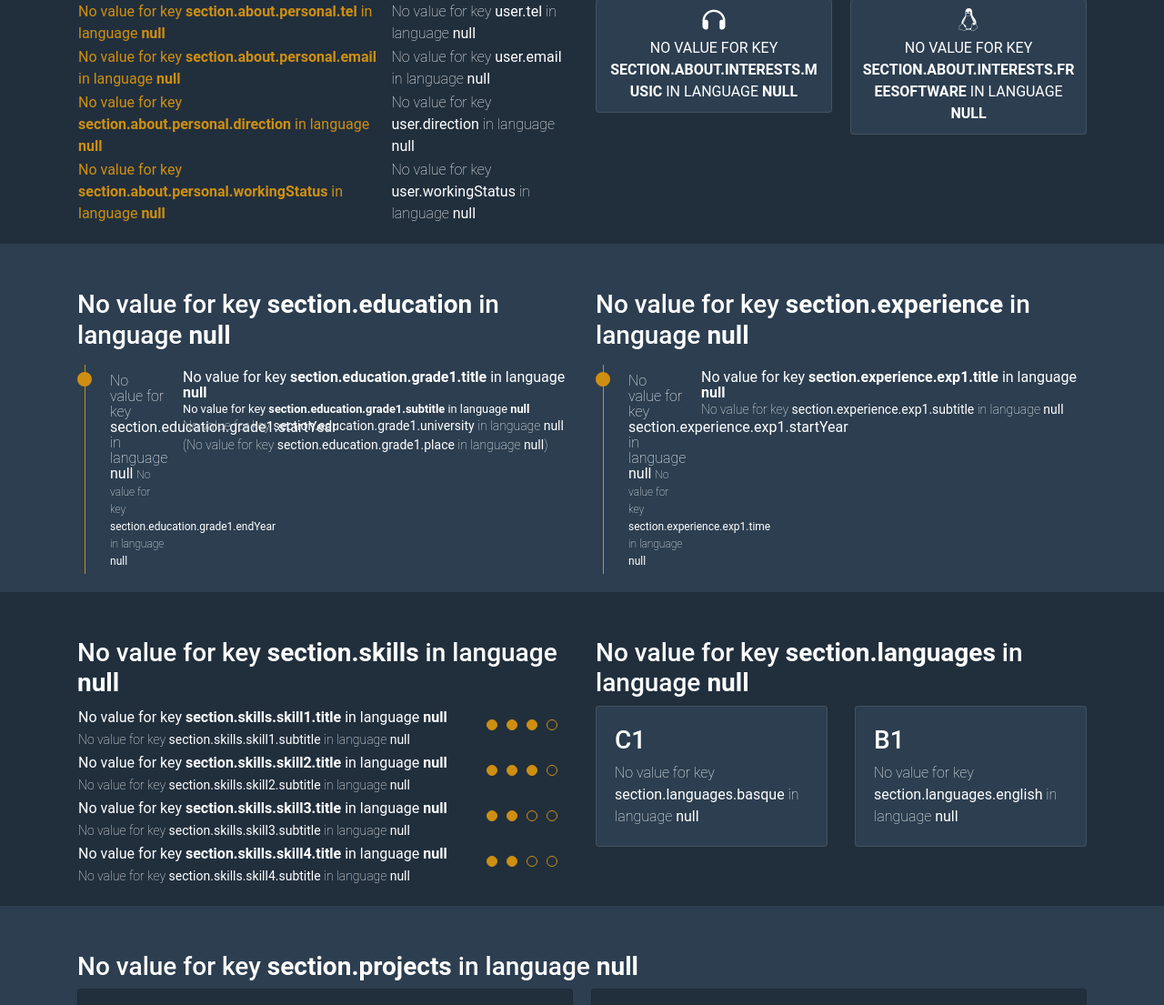
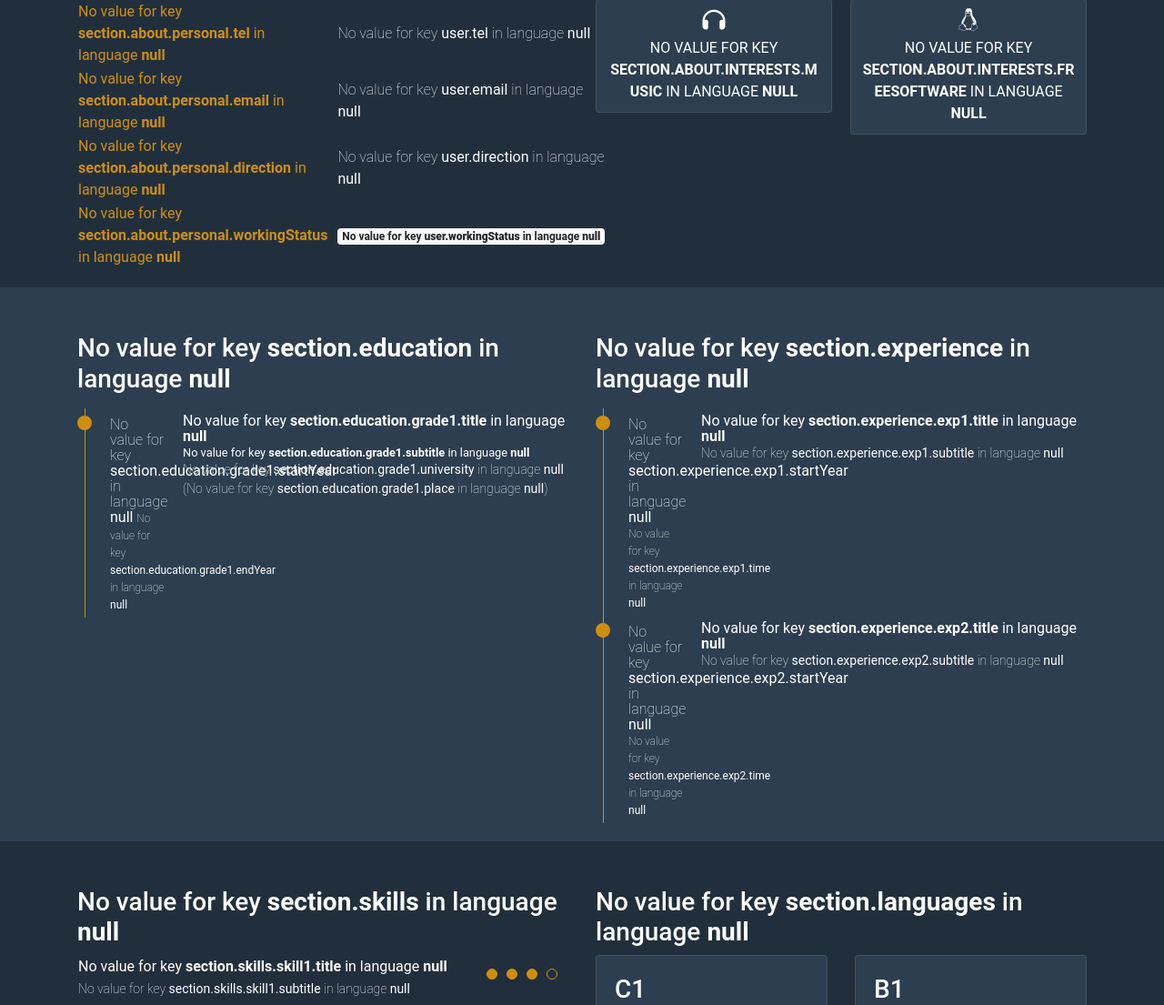
Before and after one commit to 853174/853174.github.io, a plain HTML site: page index.html in a window 1280 px wide. Shown: the part 871-1976 px from the top of the page at 91% size. Drawn offline with Linux system fonts and the light colour scheme; no server answers.

Commit message:
Estado laboral actualizado

```diff
--- a/docs/js/load.js
+++ b/docs/js/load.js
@@ -6,7 +6,6 @@ $(document).ready(function(){
 
 function stepOfLoading(step,steps){
   var percentage = (step * 100) / steps;
-  console.log(percentage);
   $('#loading-bar').css('width',percentage + "%");
 }
 
--- a/index.html
+++ b/index.html
@@ -90,7 +90,7 @@
                   </tr>
                   <tr>
                     <th><msg-code value="section.about.personal.workingStatus"></msg-code></th>
-                    <td><msg-code value="user.workingStatus"></msg-code></td>
+                    <td><span class="badge badge-light"><msg-code value="user.workingStatus"></msg-code></span></td>
                   </tr>
                 </tbody>
               </table>
@@ -162,7 +162,7 @@
                       <div class="timeline__step__marker"></div>
                     </div>
                     <div class="timeline__time">
-                      <msg-code value="section.experience.exp1.startYear"></msg-code>
+                      <msg-code value="section.experience.exp1.startYear"></msg-code><br/>
                       <span class="timeline__time__end"><msg-code value="section.experience.exp1.time"></msg-code></span>
                     </div>
                     <div class="timeline__content">
@@ -171,6 +171,23 @@
                       </div>
                       <ul class="timeline__points">
                         <li><msg-code value="section.experience.exp1.subtitle"></msg-code></li>
+                      </ul>
+                    </div>
+                  </li>
+                  <li class="timeline__item">
+                    <div class="timeline__step">
+                      <div class="timeline__step__marker"></div>
+                    </div>
+                    <div class="timeline__time">
+                      <msg-code value="section.experience.exp2.startYear"></msg-code><br/>
+                      <span class="timeline__time__end"><msg-code value="section.experience.exp2.time"></msg-code></span>
+                    </div>
+                    <div class="timeline__content">
+                      <div class="timeline__title">
+                        <msg-code value="section.experience.exp2.title"></msg-code>
+                      </div>
+                      <ul class="timeline__points">
+                        <li><msg-code value="section.experience.exp2.subtitle"></msg-code></li>
                       </ul>
                     </div>
                   </li>
```
Also changed, not shown: 3 other files.
